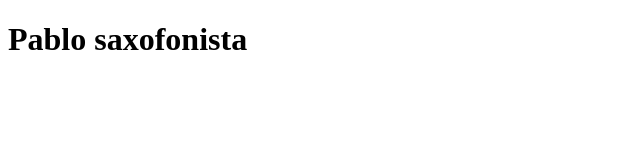
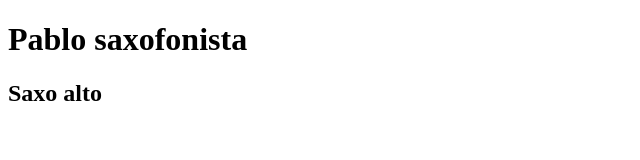
Before and after one commit to Pablobfrige/eliminar-por-favor, a plain HTML site: page Idea/index.html in a window 1280 px wide. Shown: the whole page, without its empty margins (0-640 px from the left). Drawn offline with Linux system fonts and the light colour scheme.

Commit message:
Agregue una etiqueta H2

```diff
--- a/Idea/index.html
+++ b/Idea/index.html
@@ -8,6 +8,7 @@
   </head>
   <body>
     <h1>Pablo saxofonista</h1>
+    <h2>Saxo alto</h2>
 
 </body>
 <header>
```
